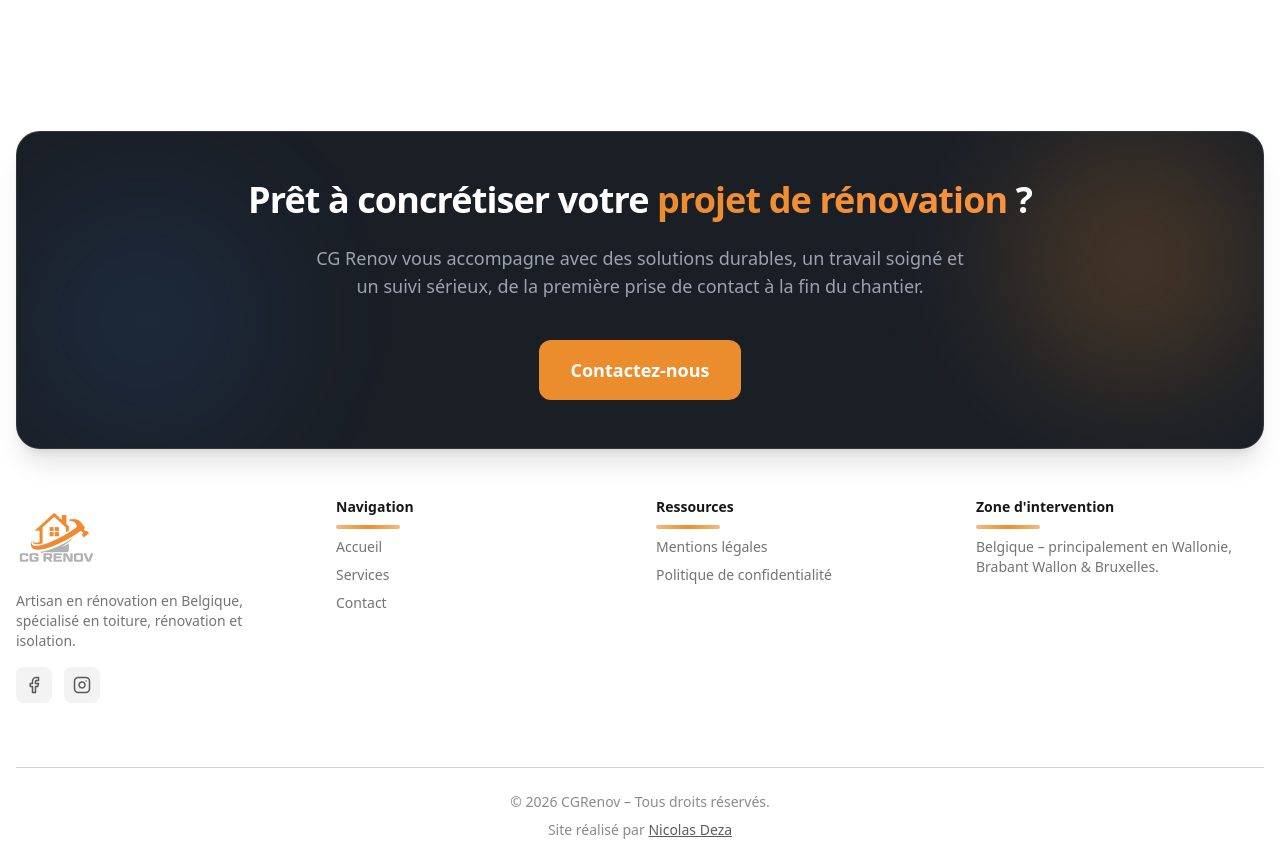
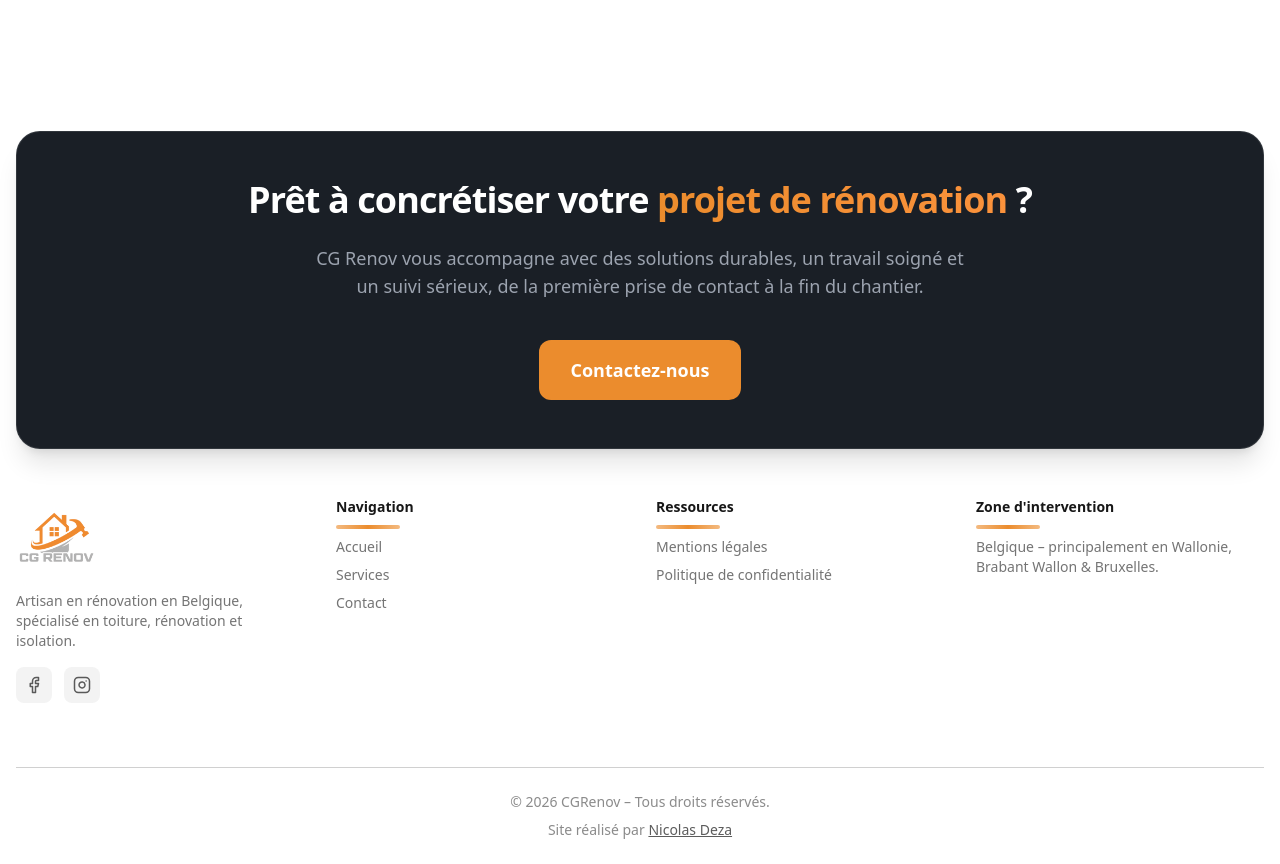
Before and after one commit to NicolasDeza/cgrenov, a Nuxt app: page / in a window 1280 px wide. Shown: the part 6160-7024 px from the top of the page. Built offline with nearby package versions, Linux system fonts and the light colour scheme.

Commit message:
Suppression halo couleur cta

```diff
--- a/app/components/CtaSection.vue
+++ b/app/components/CtaSection.vue
@@ -3,8 +3,8 @@
     <div class="mx-auto px-1 sm:px-3">
       <div class="relative overflow-hidden rounded-3xl border border-white/10 bg-[#1a1f26] px-6 py-8 md:px-20 md:py-12 text-center shadow-xl">
 
-        <div class="absolute top-0 right-0 w-64 h-64 bg-primary/20 rounded-full blur-3xl pointer-events-none" />
-        <div class="absolute bottom-0 left-0 w-64 h-64 bg-blue-500/10 rounded-full blur-3xl pointer-events-none" />
+        <!-- <div class="absolute top-0 right-0 w-64 h-64 bg-primary/20 rounded-full blur-3xl pointer-events-none" />
+        <div class="absolute bottom-0 left-0 w-64 h-64 bg-blue-500/10 rounded-full blur-3xl pointer-events-none" /> -->
 
         <div class="relative z-10">
           <!-- <span class="inline-block px-4 py-1.5 mb-6 text-xs font-black uppercase tracking-[0.2em] text-primary bg-primary/10 rounded-full border border-primary/20">
```
